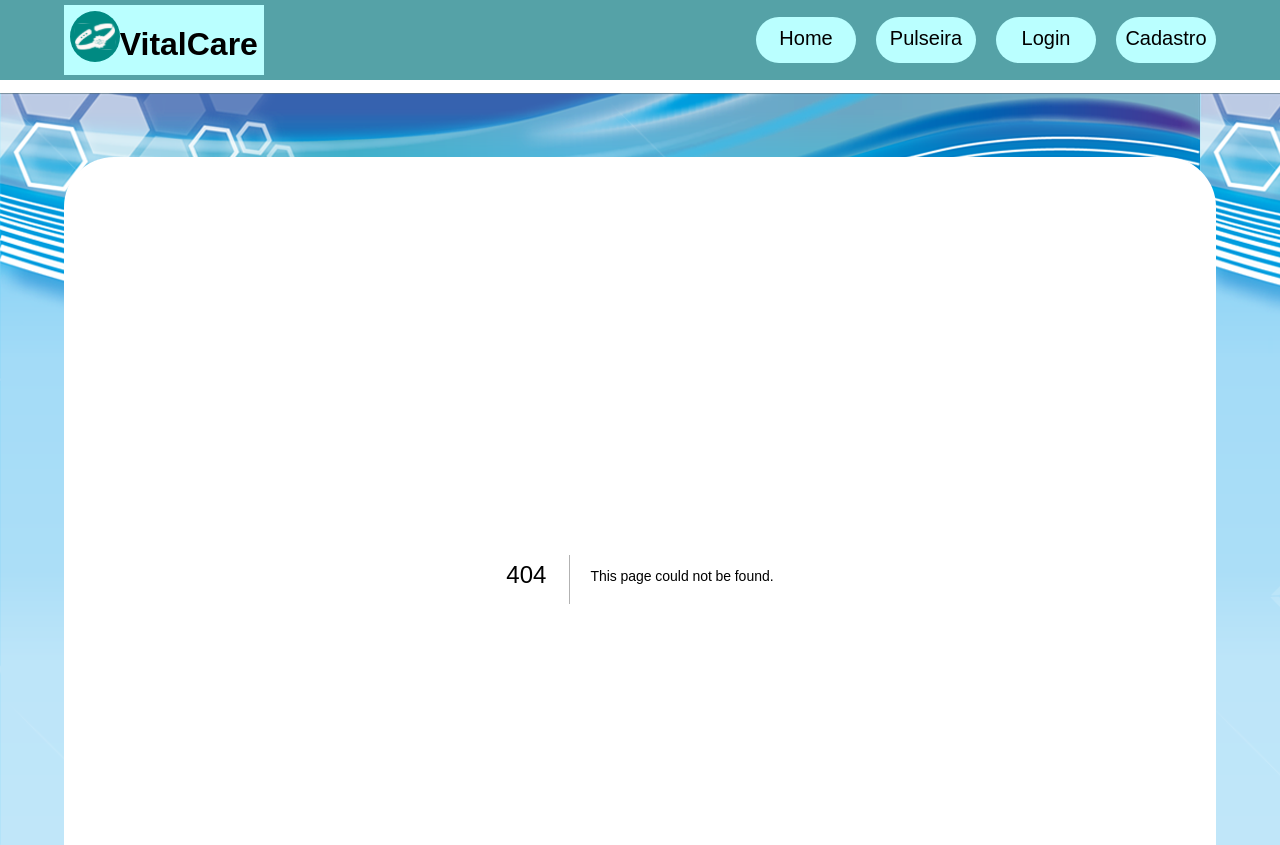
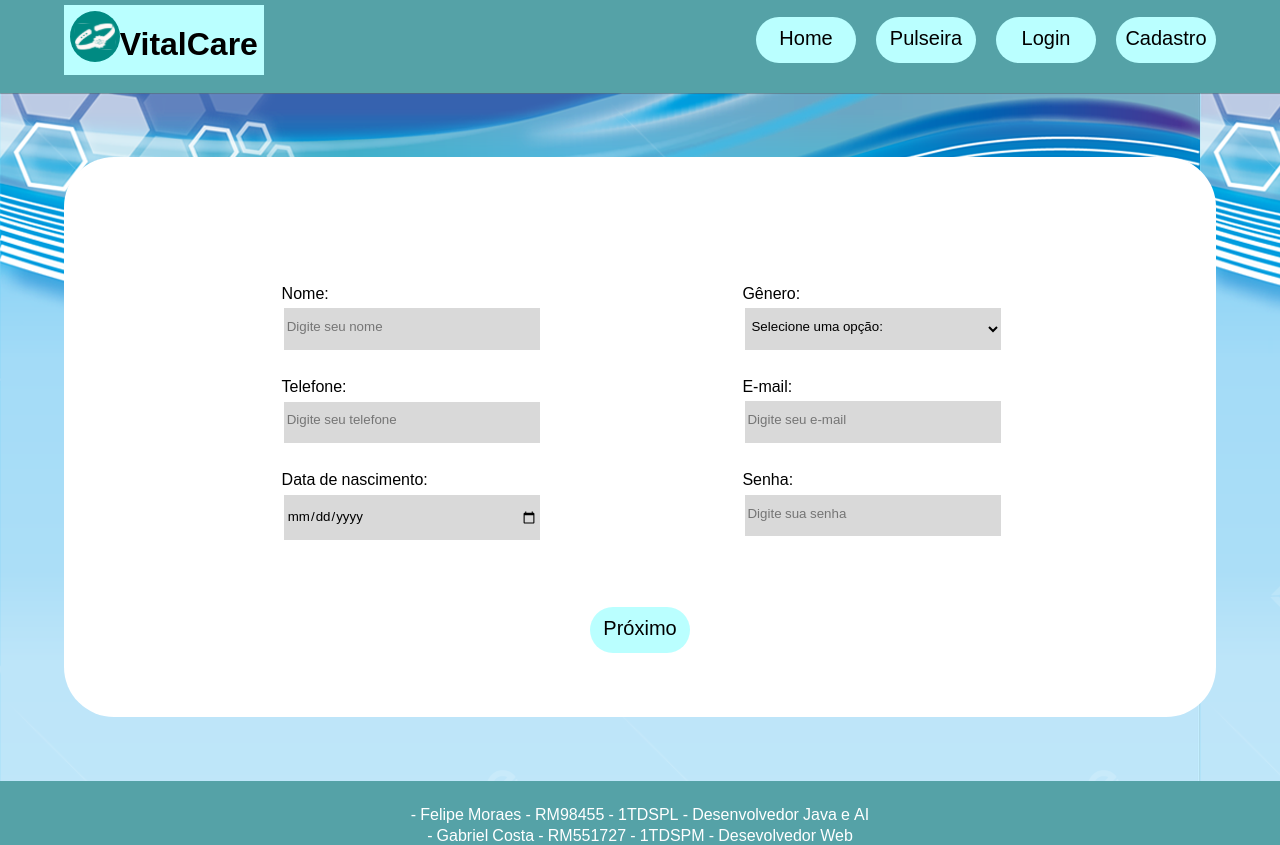
Before and after one commit to Biel-Cost/VitalCare, a Next.js app in the folder vital-care/: page /cadastro in a window 1280 px wide. Before the commit this address had no page. Shown: the top 845 px of the page. Built offline with nearby package versions, Linux system fonts and the light colour scheme.

Commit message:
Created sign in page

```diff
--- /dev/null
+++ b/vital-care/src/app/cadastro/cadastro.module.css
@@ -0,0 +1,61 @@
+.cadastroContainer{
+    display: flex;
+    flex-direction: column;
+    align-items: center;
+    justify-content: center;
+}
+
+.cadastroForm {
+    display: flex;
+    flex-direction: row;
+    justify-content: center;
+    padding: 10% 0;
+}
+
+.cadastroForm label{
+    padding: 5% 0;
+    display: flex;
+    flex-direction: column;
+    align-items: start;
+}
+
+.cadastroForm input{
+    background-color: #d9d9d9;
+    border: transparent;
+    padding: 5% 1%;
+    width: 20vw;
+    margin: 1%;
+    transition: background-color 0.25s;
+}
+
+.cadastroForm input:hover{
+    background-color: #ababab;
+}
+
+.cadastroForm input:focus{
+    outline: transparent;
+    border: solid 1px #ababab;
+}
+
+.cadastroForm select{
+    background-color: #d9d9d9;
+    border: transparent;
+    padding: 4.6% 1%;
+    width: 20vw;
+    margin: 1%;
+    transition: background-color 0.25s;
+}
+
+.cadastroForm select:hover{
+    background-color: #ababab;
+}
+
+.cadastroForm select:focus{
+    outline: transparent;
+    border: solid 1px #ababab;
+}
+.cadastroLabels{
+    display: flex;
+    flex-direction: column;
+    margin: 0 20%;
+}
--- /dev/null
+++ b/vital-care/src/app/cadastro/informacoes-saude/page.tsx
@@ -0,0 +1,3 @@
+export default function SaudeInfo() {
+    return('')
+}
--- /dev/null
+++ b/vital-care/src/app/cadastro/page.tsx
@@ -0,0 +1,52 @@
+"use client";
+
+import { Button } from "@/components/Button/Button";
+import styled from "./cadastro.module.css";
+import { useRouter } from "next/navigation";
+
+export default function Cadastro() {
+    const router = useRouter()
+
+  return (
+    <div className={styled.cadastroContainer}>
+      <div className={styled.cadastroForm}>
+        <div className={styled.cadastroLabels}>
+          <label>
+            Nome:
+            <input type="text" placeholder="Digite seu nome" />
+          </label>
+          <label>
+            Telefone:
+            <input type="text" placeholder="Digite seu telefone" />
+          </label>
+          <label>
+            Data de nascimento:
+            <input type="date" />
+          </label>
+        </div>
+        <div className={styled.cadastroLabels}>
+          <label>
+            Gênero:
+            <select>
+              <option value=""> Selecione uma opção: </option>
+              <option value="masculino"> Masculino </option>
+              <option value="feminino"> Feminino </option>
+              <option value="outro"> Outro </option>
+            </select>
+          </label>
+          <label>
+            E-mail:
+            <input type="e-mail" placeholder="Digite seu e-mail" />
+          </label>
+          <label>
+            Senha:
+            <input type="password" placeholder="Digite sua senha" />
+          </label>
+        </div>
+      </div>
+      <div>
+        <Button onClick={() => {router.push("/cadastro/informacoes-saude")}}> Próximo </Button>
+      </div>
+    </div>
+  );
+}
--- a/vital-care/src/app/login/page.tsx
+++ b/vital-care/src/app/login/page.tsx
@@ -2,6 +2,7 @@
 
 import { Button } from "@/components/Button/Button";
 import styled from "./login.module.css"
+import Link from "next/link";
 
 export default function Login() {
     return (
--- a/vital-care/src/components/Button/Button.module.css
+++ b/vital-care/src/components/Button/Button.module.css
@@ -12,4 +12,15 @@
     font-family: inherit;
     font-size: 20px;
     border-radius: 30px;
+
+    transition: background-color 0.25s;
 }
+
+.button:focus{
+    outline: transparent;
+    border: solid 1px #77cdcd
+}
+
+.button:hover{
+    background-color: #77cdcd;
+}
```
